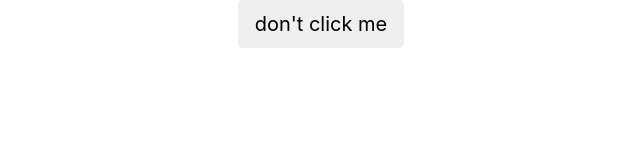
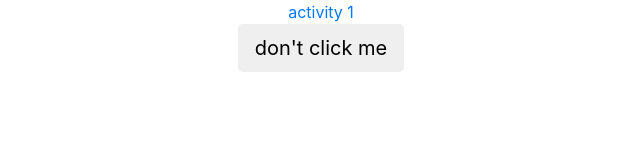
Before and after one commit to disappointment1738/coding-activities, a plain HTML site: page activty1/index (1).html in a window 1280 px wide. Shown: the whole page, without its empty margins (319-959 px from the left). Drawn offline with nearby package versions, Linux system fonts and the light colour scheme; files that its build step writes are made by us from their sources.

Commit message:
chatyuilo;j

```diff
--- a/activty1/index (1).html
+++ b/activty1/index (1).html
@@ -4,6 +4,11 @@
         <link rel="stylesheet" href = "style.css" type="text/css">
     </head>
     <body>
+
+
+        <a href="activity1/index.html">activity 1</a>
+
+
         <div id = "button-div">
             <button onclick= "buttonclick()" class = 'btn btn-lg'>don't click me</button>
             <script>
@@ -12,7 +17,6 @@
                 }
 
             </script>
-
         </div>
     </body>
 </html>
```
